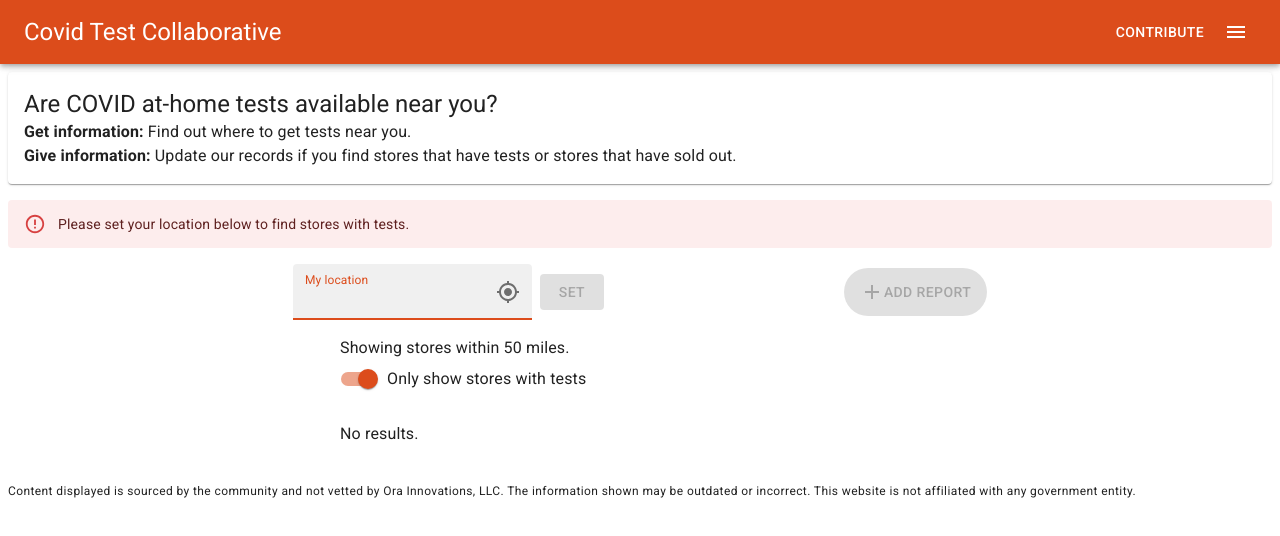
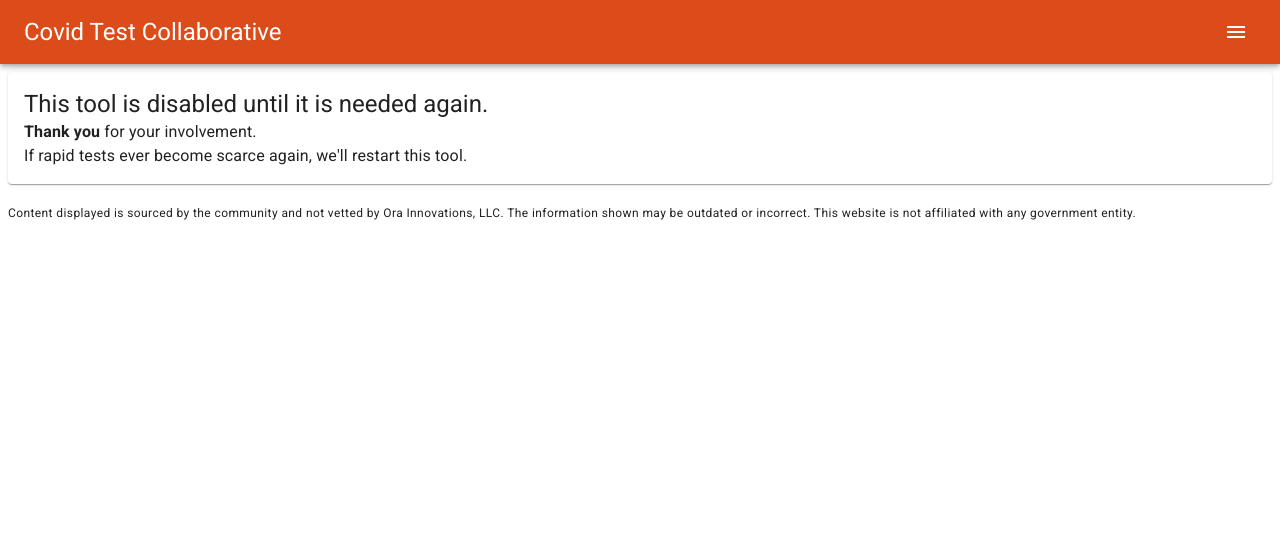
Before and after one commit to livgust/covid-test-locator-front-end, a React (Create React App) app: page / in a window 1280 px wide. Shown: the top 536 px of the page. Built offline with nearby package versions, Linux system fonts and the light colour scheme.

Commit message:
feat: disable site

```diff
--- a/src/App/Menu.tsx
+++ b/src/App/Menu.tsx
@@ -16,7 +16,7 @@
 
   return (
     <>
-      <Button
+      {/* <Button
         href="https://www.gofundme.com/f/covidtestcollabcom?utm_source=customer&utm_medium=copy_link&utm_campaign=p_cf+share-flow-1"
         target="_blank"
         rel="noreferrer"
@@ -24,7 +24,7 @@
         sx={{color: 'secondary.contrastText', pr: 3}}
       >
         Contribute
-      </Button>
+      </Button> */}
       <IconButton
         edge="start"
         color="inherit"
--- a/src/App/index.tsx
+++ b/src/App/index.tsx
@@ -1,26 +1,26 @@
-import React, {createContext, useEffect, useRef, useState} from 'react';
+import React, {createContext} from 'react'; //useEffect, useRef, useState} from 'react';
 import {
-  Alert,
+  //Alert,
   AppBar,
   Box,
-  CircularProgress,
-  Fab,
-  Grid,
+  // CircularProgress,
+  // Fab,
+  // Grid,
   Paper,
   Toolbar,
   Typography,
 } from '@mui/material';
-import {getPlaces} from '../api';
-import {Place} from '../types';
+// import {getPlaces} from '../api';
+// import {Place} from '../types';
 import {userLocationType} from '../locationUtils';
-import AddIcon from '@mui/icons-material/Add';
-import AddReport from '../AddReport';
+// import AddIcon from '@mui/icons-material/Add';
+// import AddReport from '../AddReport';
 import CssBaseline from '@mui/material/CssBaseline';
-import FormControlLabel from '@mui/material/FormControlLabel';
-import Location from './Location';
+// import FormControlLabel from '@mui/material/FormControlLabel';
+// import Location from './Location';
 import MenuButton from './Menu';
-import PlacesList from '../PlacesList';
-import Switch from '@mui/material/Switch';
+// import PlacesList from '../PlacesList';
+// import Switch from '@mui/material/Switch';
 
 import {ThemeProvider} from '@mui/material/styles';
 import themeTemplate from '../theme';
@@ -59,165 +59,21 @@
 export const LocationContext = createContext<userLocationType | undefined>(
   undefined
 );
-// location prop is for testing only.
+
 function MainComponent() {
-  const [isLoading, setIsLoading] = useState(false);
-  const [places, setPlaces] = useState<Place[]>([]);
-  const [dialogOpen, setDialogOpen] = useState(false);
-  const [dialogPlace, setDialogPlace] = useState<Place | undefined>();
-  const [showAvailableOnly, setShowAvailableOnly] = useState(true);
-  const [userLocation, setUserLocation] = useState<
-    userLocationType | undefined
-  >();
-
-  const filteredPlaces = showAvailableOnly
-    ? places.filter(place => {
-        const newestReport = place!.reports!.sort((repA, repB) =>
-          repA.created! > repB.created! ? -1 : 1
-        )?.[0];
-        return newestReport?.available;
-      })
-    : places;
-
-  const usePrevious = (value: any) => {
-    const ref = useRef();
-    useEffect(() => {
-      ref.current = value;
-    });
-    return ref.current;
-  };
-
-  const previousUserLocation = usePrevious(userLocation);
-
-  /** If the location updates, trigger a search. */
-  useEffect(() => {
-    if (JSON.stringify(userLocation) !== JSON.stringify(previousUserLocation)) {
-      if (userLocation) {
-        setIsLoading(true);
-        getPlaces(userLocation).then(retrievedPlaces => {
-          setPlaces(retrievedPlaces);
-          setIsLoading(false);
-        });
-      } else {
-        setIsLoading(false);
-      }
-    } else {
-      setIsLoading(false);
-    }
-    return;
-  }, [userLocation]);
-
-  useEffect(() => {
-    if (!dialogOpen) {
-      setDialogPlace(undefined);
-    }
-  }, [dialogOpen]);
-
   return (
     <Box sx={{p: 1}}>
       <>
         <Paper sx={{p: 2}}>
           <Typography variant="h5" component="h1">
-            Are COVID at-home tests available near you?
+            This tool is disabled until it is needed again.
           </Typography>
           <Typography>
-            <b>Get information:</b> Find out where to get tests near you.
+            <b>Thank you</b> for your involvement.
             <br />
-            <b>Give information:</b> Update our records if you find stores that
-            have tests or stores that have sold out.
+            If rapid tests ever become scarce again, we'll restart this tool.
           </Typography>
         </Paper>
-        {(!userLocation ||
-          !userLocation?.latitude ||
-          !userLocation?.longitude) && (
-          <Alert severity="error" sx={{mt: 2}}>
-            Please set your location below to find stores with tests.{' '}
-          </Alert>
-        )}
-        <LocationContext.Provider value={userLocation}>
-          <form>
-            <Grid
-              columnSpacing={{xs: 5, sm: 15, md: 30}}
-              rowSpacing={1}
-              container
-              sx={{
-                display: 'flex',
-                width: '100%',
-                justifyContent: 'center',
-                pt: 2,
-                alignItems: 'center',
-              }}
-            >
-              <Grid item sx={{display: 'flex', alignItems: 'center'}}>
-                <Location
-                  onUserLocationSet={loc => {
-                    setUserLocation(loc);
-                    setIsLoading(false);
-                  }}
-                />
-              </Grid>
-              <Grid item>
-                <Fab
-                  variant="extended"
-                  onClick={() => setDialogOpen(true)}
-                  color="primary"
-                  aria-label="add"
-                  disabled={
-                    !userLocation ||
-                    !userLocation.latitude ||
-                    !userLocation.longitude
-                  }
-                >
-                  <AddIcon />
-                  Add Report
-                </Fab>
-              </Grid>
-            </Grid>
-          </form>
-          <AddReport
-            place={dialogPlace}
-            open={dialogOpen}
-            onClose={() => setDialogOpen(false)}
-          />
-          {isLoading ? (
-            <Box
-              sx={{
-                alignItems: 'center',
-                display: 'flex',
-                justifyContent: 'center',
-              }}
-            >
-              <CircularProgress />
-            </Box>
-          ) : (
-            <>
-              <Grid container>
-                <Grid item xs={0} sm={2} md={3} />
-                <Grid item xs={12} sm={8} md={6} sx={{m: 2}}>
-                  <Typography>
-                    Showing stores within 50 miles.
-                    <br />
-                  </Typography>
-                  <FormControlLabel
-                    control={
-                      <Switch
-                        checked={showAvailableOnly}
-                        onChange={event =>
-                          setShowAvailableOnly(event.target.checked)
-                        }
-                      />
-                    }
-                    label="Only show stores with tests"
-                  />
-                  <br />
-                  <br />
-                  <PlacesList {...{places: filteredPlaces}} />
-                </Grid>
-                <Grid item xs={0} sm={2} md={3} />
-              </Grid>
-            </>
-          )}
-        </LocationContext.Provider>
       </>
       <Box sx={{mt: 2}}>
         <Typography variant="caption">
@@ -230,4 +86,175 @@
   );
 }
 
+// location prop is for testing only.
+// function MainComponent() {
+//   const [isLoading, setIsLoading] = useState(false);
+//   const [places, setPlaces] = useState<Place[]>([]);
+//   const [dialogOpen, setDialogOpen] = useState(false);
+//   const [dialogPlace, setDialogPlace] = useState<Place | undefined>();
+//   const [showAvailableOnly, setShowAvailableOnly] = useState(true);
+//   const [userLocation, setUserLocation] = useState<
+//     userLocationType | undefined
+//   >();
+
+//   const filteredPlaces = showAvailableOnly
+//     ? places.filter(place => {
+//         const newestReport = place!.reports!.sort((repA, repB) =>
+//           repA.created! > repB.created! ? -1 : 1
+//         )?.[0];
+//         return newestReport?.available;
+//       })
+//     : places;
+
+//   const usePrevious = (value: any) => {
+//     const ref = useRef();
+//     useEffect(() => {
+//       ref.current = value;
+//     });
+//     return ref.current;
+//   };
+
+//   const previousUserLocation = usePrevious(userLocation);
+
+//   /** If the location updates, trigger a search. */
+//   useEffect(() => {
+//     if (JSON.stringify(userLocation) !== JSON.stringify(previousUserLocation)) {
+//       if (userLocation) {
+//         setIsLoading(true);
+//         getPlaces(userLocation).then(retrievedPlaces => {
+//           setPlaces(retrievedPlaces);
+//           setIsLoading(false);
+//         });
+//       } else {
+//         setIsLoading(false);
+//       }
+//     } else {
+//       setIsLoading(false);
+//     }
+//     return;
+//   }, [userLocation]);
+
+//   useEffect(() => {
+//     if (!dialogOpen) {
+//       setDialogPlace(undefined);
+//     }
+//   }, [dialogOpen]);
+
+//   return (
+//     <Box sx={{p: 1}}>
+//       <>
+//         <Paper sx={{p: 2}}>
+//           <Typography variant="h5" component="h1">
+//             Are COVID at-home tests available near you?
+//           </Typography>
+//           <Typography>
+//             <b>Get information:</b> Find out where to get tests near you.
+//             <br />
+//             <b>Give information:</b> Update our records if you find stores that
+//             have tests or stores that have sold out.
+//           </Typography>
+//         </Paper>
+//         {(!userLocation ||
+//           !userLocation?.latitude ||
+//           !userLocation?.longitude) && (
+//           <Alert severity="error" sx={{mt: 2}}>
+//             Please set your location below to find stores with tests.{' '}
+//           </Alert>
+//         )}
+//         <LocationContext.Provider value={userLocation}>
+//           <form>
+//             <Grid
+//               columnSpacing={{xs: 5, sm: 15, md: 30}}
+//               rowSpacing={1}
+//               container
+//               sx={{
+//                 display: 'flex',
+//                 width: '100%',
+//                 justifyContent: 'center',
+//                 pt: 2,
+//                 alignItems: 'center',
+//               }}
+//             >
+//               <Grid item sx={{display: 'flex', alignItems: 'center'}}>
+//                 <Location
+//                   onUserLocationSet={loc => {
+//                     setUserLocation(loc);
+//                     setIsLoading(false);
+//                   }}
+//                 />
+//               </Grid>
+//               <Grid item>
+//                 <Fab
+//                   variant="extended"
+//                   onClick={() => setDialogOpen(true)}
+//                   color="primary"
+//                   aria-label="add"
+//                   disabled={
+//                     !userLocation ||
+//                     !userLocation.latitude ||
+//                     !userLocation.longitude
+//                   }
+//                 >
+//                   <AddIcon />
+//                   Add Report
+//                 </Fab>
+//               </Grid>
+//             </Grid>
+//           </form>
+//           <AddReport
+//             place={dialogPlace}
+//             open={dialogOpen}
+//             onClose={() => setDialogOpen(false)}
+//           />
+//           {isLoading ? (
+//             <Box
+//               sx={{
+//                 alignItems: 'center',
+//                 display: 'flex',
+//                 justifyContent: 'center',
+//               }}
+//             >
+//               <CircularProgress />
+//             </Box>
+//           ) : (
+//             <>
+//               <Grid container>
+//                 <Grid item xs={0} sm={2} md={3} />
+//                 <Grid item xs={12} sm={8} md={6} sx={{m: 2}}>
+//                   <Typography>
+//                     Showing stores within 50 miles.
+//                     <br />
+//                   </Typography>
+//                   <FormControlLabel
+//                     control={
+//                       <Switch
+//                         checked={showAvailableOnly}
+//                         onChange={event =>
+//                           setShowAvailableOnly(event.target.checked)
+//                         }
+//                       />
+//                     }
+//                     label="Only show stores with tests"
+//                   />
+//                   <br />
+//                   <br />
+//                   <PlacesList {...{places: filteredPlaces}} />
+//                 </Grid>
+//                 <Grid item xs={0} sm={2} md={3} />
+//               </Grid>
+//             </>
+//           )}
+//         </LocationContext.Provider>
+//       </>
+//       <Box sx={{mt: 2}}>
+//         <Typography variant="caption">
+//           Content displayed is sourced by the community and not vetted by Ora
+//           Innovations, LLC. The information shown may be outdated or incorrect.
+//           This website is not affiliated with any government entity.
+//         </Typography>
+//       </Box>
+//     </Box>
+//   );
+// }
+
 export default App;
```
